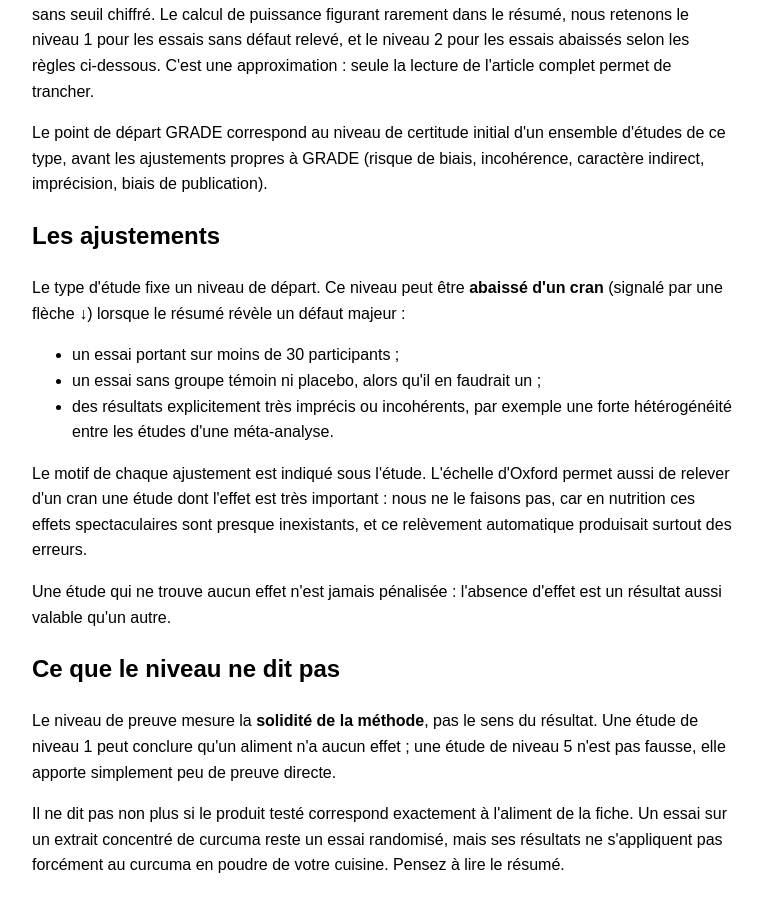
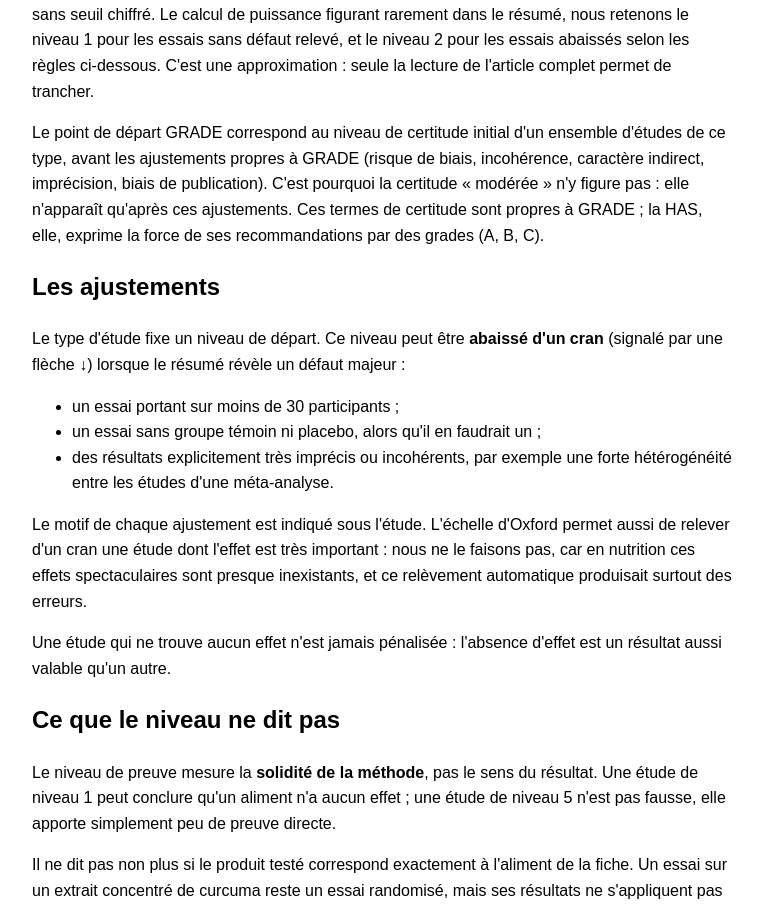
Before and after one commit to bruno13198/santeetlongevite, a Next.js app: page /niveaux-de-preuve in a window 1280 px wide. Shown: the part 2780-3685 px from the top of the page, without its empty margins (258-1020 px from the left). Built offline with nearby package versions, Linux system fonts and the light colour scheme.

Commit message:
Update GRADE system explanation in page.js
Clarified the explanation of the GRADE system and its adjustments.

```diff
--- a/app/niveaux-de-preuve/page.js
+++ b/app/niveaux-de-preuve/page.js
@@ -193,7 +193,9 @@ export default function NiveauxDePreuve() {
       <p>
         Le point de départ GRADE correspond au niveau de certitude initial d'un ensemble d'études de ce
         type, avant les ajustements propres à GRADE (risque de biais, incohérence, caractère indirect,
-        imprécision, biais de publication).
+        imprécision, biais de publication). C'est pourquoi la certitude « modérée » n'y figure pas : elle
+        n'apparaît qu'après ces ajustements. Ces termes de certitude sont propres à GRADE ; la HAS, elle,
+        exprime la force de ses recommandations par des grades (A, B, C).
       </p>
 
       <h2>Les ajustements</h2>
```
